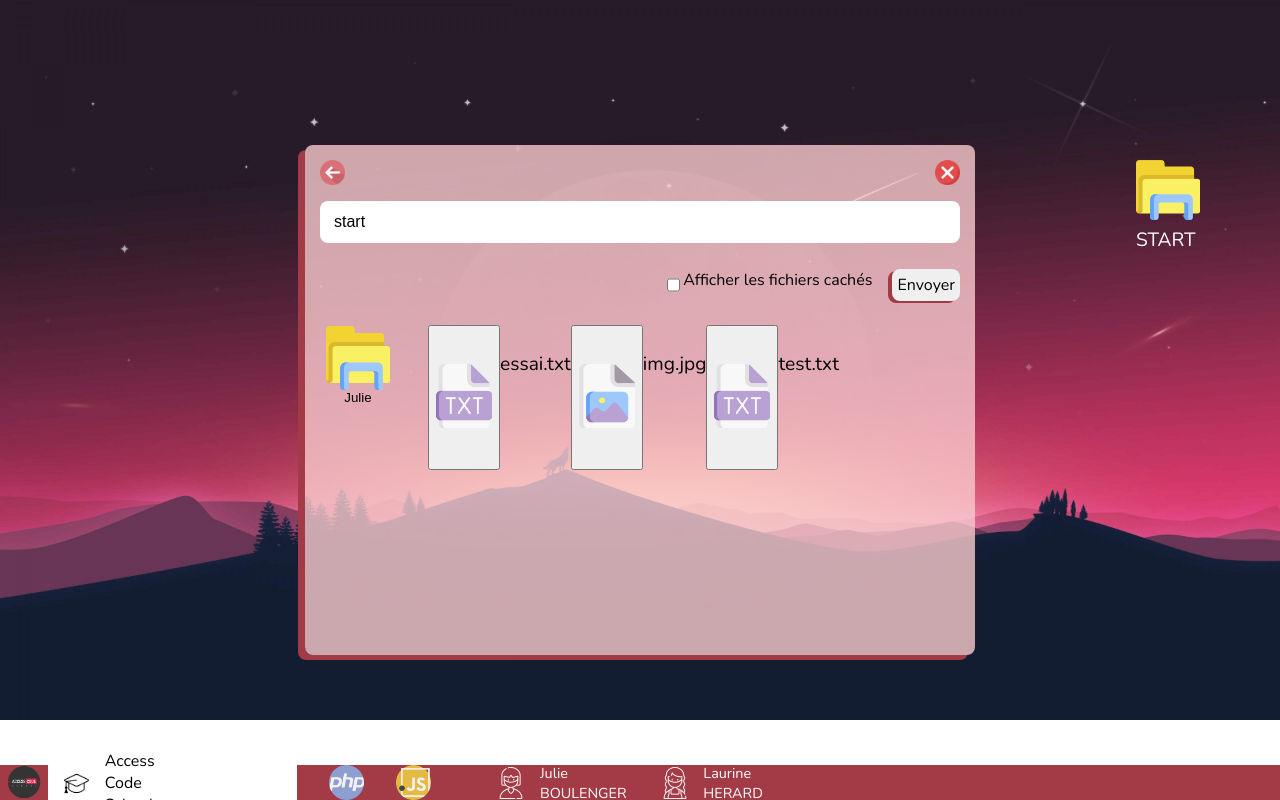
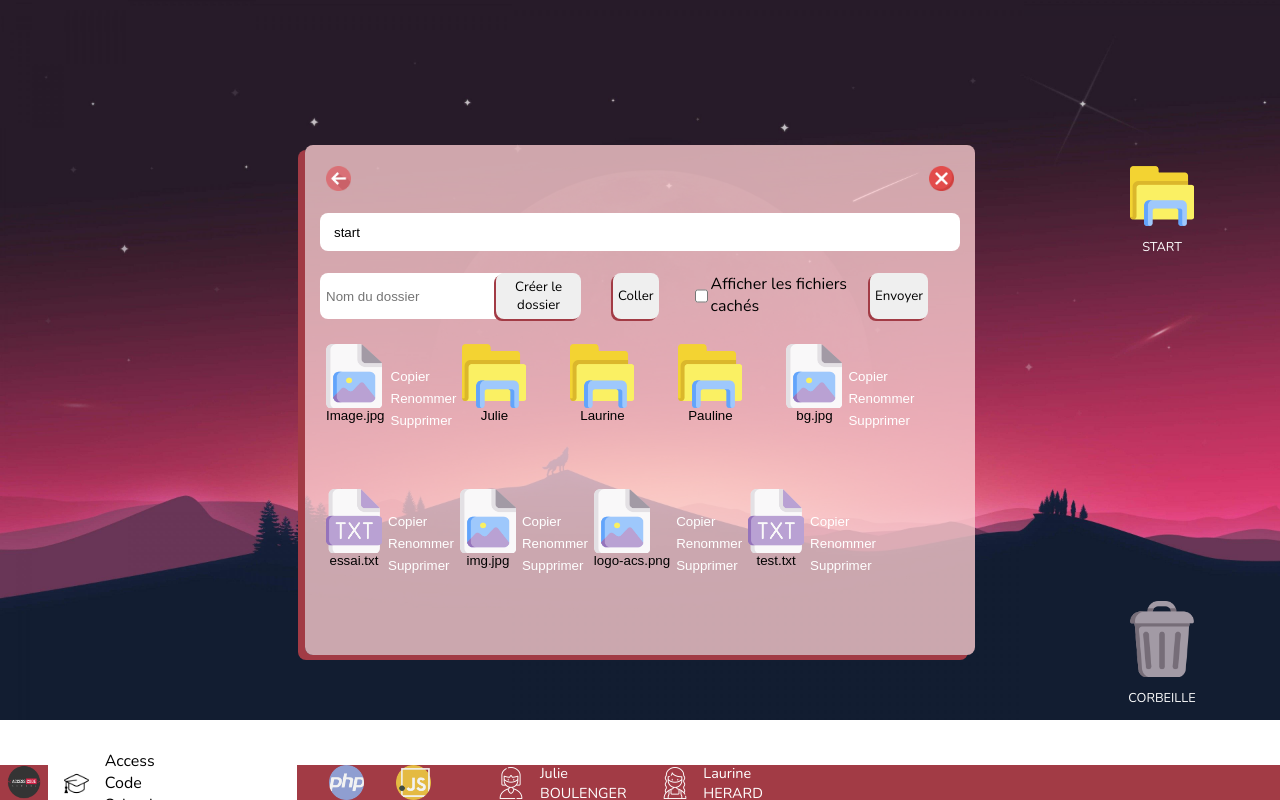
Before and after one commit to laurinehrd/files-explorer, a PHP site: page / in a window 1280 px wide. Run offline with PHP 8.4, Linux system fonts and the light colour scheme.

Commit message:
ajout fonction copier et renommer

```diff
--- a/index.php
+++ b/index.php
@@ -14,7 +14,8 @@
 
   <div class="icon_window">
       <input type="image" class="button_window" src="images/back.png" alt="icon back window" name="back">
-      <input type="image" class="button_window" onclick="closeWindow()" src="images/close.png" alt="icon close window">
+      <!-- <button type="submit" class="button_reload" name="reload"><img class="refresh" src="images/refresh.png" alt="icon refresh"></button> -->
+      <input type="image" class="button_close" onclick="closeWindow()" src="images/close.png" alt="icon close window">
   </div>
 
 
@@ -23,7 +24,7 @@
 
 <?php
 
-//echo getcwd() .'<br>';
+// echo getcwd() .'<br>';
 //echo getcwd() . DIRECTORY_SEPARATOR .'boris'. '<br>';
 
 $dir = getcwd();
@@ -95,10 +96,15 @@ echo '</form>';
 
 <br>
 
-<form class="" action="index.php" method="GET">
+<form class="barAction" action="index.php" method="GET">
+  <input type="text" name="newFolderName" placeholder="Nom du dossier">
+  <button class="button btn_creerDossier" type="submit" name="newFolder" value="newFolder">Créer le dossier</button>
+  <button class="button" type="submit" name="paste" value="paste">Coller</button>
+  <!-- <button class="button" type="submit" name="rename" value="rename">Renommer</button>
+  <button class="button" type="submit" name="delete" value="delete">Supprimer</button> -->
   <input type="checkbox" name="cache" value="coche">
   <label class="text_hide" for="cache">Afficher les fichiers cachés</label>
-  <button class="button" type="submit" name="button">Envoyer</button>
+  <button class="button btn-envoyer" type="submit" name="button">Envoyer</button>
 </form>
 
 <?php
@@ -114,6 +120,7 @@ echo '</form>';
 
 $pathfile = NULL;
 $openFile = NULL;
+$image = NULL;
 
 $files_start = scandir($path);
 
@@ -136,11 +143,18 @@ echo '<form class="form_dossier" action="index.php" method="GET">';
         // echo $pathfile;
 
         if($filetype == 'jpg' || $filetype == 'png'){
-          echo '<button type="submit" name="openImg" value="'.$pathfile.'"><img class="icon_image" src="images/image.png" alt="icone fichier image"></button>
-          <br>' .$value .'<br>';
+          echo '<button class="btn" type="submit" name="openImg" value="'.$pathfile.'">
+          <img class="icon_image" src="images/image.png" alt="icone fichier image">' .$value .'</button><br>
+          <button class="btn btn_copy" type="submit" name="copy" value="'.$pathfile.'" id="copyButton">Copier</button><br>
+          <button class="btn btn_copy" type="submit" name="rename" value="'.$value.'" id="renameButton">Renommer</button><br>
+          <button class="btn btn_copy" type="submit" name="delete" value="'.$pathfile.'" id="deleteButton">Supprimer</button>';
         }else if($filetype == 'txt'){
-          echo '<button type="submit" name="openTxt" value="'.$pathfile.'"><img class="icon_image" src="images/texte.png" alt="icone fichier texte"></button>
-          <br>' .$value .'<br>';
+          echo '<button class="btn" type="submit" name="openTxt" value="'.$pathfile.'">
+          <img class="icon_image" src="images/texte.png" alt="icone fichier texte">' .$value .'</button><br>
+          <button class="btn btn_copy" type="submit" name="copy" value="'.$pathfile.'" id="copyButton">Copier</button><br>
+          <button class="btn btn_copy" type="submit" name="rename" value="'.$pathfile.'" id="renameButton">Renommer</button><br>
+          <button class="btn btn_copy" type="submit" name="delete" value="'.$pathfile.'" id="deleteButton">Supprimer</button>';
+
         }else{
           echo '<br>' .$value .'<br>';
         }
@@ -149,14 +163,84 @@ echo '<form class="form_dossier" action="index.php" method="GET">';
   }
 echo '</form>';
 
+//ouvrir des fichiers :
 function openFile($pathfile){
-  // $openFile = fopen($pathfile, 'r');
   echo nl2br(file_get_contents($pathfile));
+}
+function openImg($pathfile){
+  var_dump($pathfile);
+  $image = $_GET['openImg'];
+  $imageIndex = explode(DIRECTORY_SEPARATOR, $image);
+  $image = array_slice($imageIndex, 4);
+  var_dump($image);
+  $image = implode(DIRECTORY_SEPARATOR, $image);
+  echo '<img src="'.$image.'">';
 }
 
 if(isset($_GET['openTxt'])){
   openFile($pathfile);
 }
+if(isset($_GET['openImg'])){
+  openImg($_GET['openImg']);
+}
+
+//copier coller fichiers :
+if(isset($_GET['copy'])){
+  $pathfile = $_GET['copy'];
+  $_SESSION['copy'] = $pathfile;
+}
+if(isset($_GET['paste'])){
+  copypaste($path);
+}
+function copypaste($path){
+  $pathfile = $_SESSION['copy'];
+  $nameCopy = explode(DIRECTORY_SEPARATOR, $pathfile);
+  $nameCopy = end($nameCopy);
+  if($pathfile == NULL){
+    echo ' ';
+  }else{
+    copy($pathfile, $path .DIRECTORY_SEPARATOR. $nameCopy);
+  }
+  $_SESSION['copy'] = NULL;
+  /*header('location : C:\wamp64\www\files-explorer\index.php');
+  Problème : Internal Server Error
+  The server encountered an internal error or misconfiguration and was unable to complete your request.
+  Après recherche : voir le fichier error log pour savoir le soucis*/
+}
+
+//création nouveau dossier :
+function newFolder($path){
+  $nameFolder = $_GET['newFolderName'];
+  if ($nameFolder == NULL){
+    echo '';
+  }else if(!is_dir($nameFolder)){
+    mkdir($nameFolder, 0777);
+  }
+}
+if(isset($_GET['newFolderName'])){
+  newFolder($path);
+}
+
+//renommer un fichier
+if(isset($_GET['rename'])){
+  $getname = $_GET['rename'];
+  echo '<form method="GET" action="index.php">
+          <input type="text" name="newName" placeholder="Nouveau nom">
+          <button class="btn-rename" type="submit">Ok</button>
+        </form>';
+  $_SESSION['rename'] = $getname;
+}
+if(isset($_GET['newName'])){
+  $oldname = $_SESSION['rename'];
+  $newname = $_GET['newName'];
+  if($oldname == NULL || $newname == NULL){
+    echo '';
+  }else{
+    rename($oldname,$newname);
+  }
+  $_SESSION['rename'] = NULL;
+}
+
 
 
  ?>
@@ -169,7 +253,11 @@ if(isset($_GET['openTxt'])){
 <div class="start">
   <input onclick="openWindow()" id="start" type="image" src="images/folder.png" alt="icon folder">
   <p class="p_start">START</p>
+</div>
 
+<div class="basket">
+  <input type="image" src="images/delete.png" alt="icon basket">
+  <p class="p_start">CORBEILLE</p>
 </div>
 
 
--- a/main.css
+++ b/main.css
@@ -3,7 +3,7 @@ body {
   background-repeat: no-repeat;
   background-size: cover;
   font-family: 'Nunito', sans-serif;
-  font-size: 1.2rem;
+  font-size: 1rem;
 }
 .window {
   width: 50%;
@@ -19,9 +19,23 @@ body {
   border-radius: 8px;
   padding: 15px;
   box-shadow: -7px 5px 0px #A23B45;
+  overflow: scroll;
 }
-.button_window{
+::-webkit-scrollbar {
+  width: 8px;
+  height: 0px; /*scroll barre du bas*/
+  background: rgba(249, 202, 206, 0.8);
+}
+::-webkit-scrollbar-corner { /*angle du coin */
+  background: rgba(249, 202, 206, 0.8);
+}
+::-webkit-scrollbar-thumb { /*barre de défilement*/
+  background: #A23B45;
+  border-radius: 8px;
+}
 
+img{
+  /* margin-bottom: 0.5rem; */
 }
 .icon_window{
   display: flex;
@@ -30,9 +44,17 @@ body {
 }
 .icon_window input {
   width : 25px;
-  /* filter: invert(10%); */
 }
-
+/* .button_reload{
+  border: none;
+  background-color: transparent;
+  cursor: pointer;
+} */
+.refresh{
+  width: 20px;
+  filter: invert(40%);
+  display: flex;
+}
 .breadcrumbs {
   background-color: white;
   border-radius: 8px;
@@ -41,27 +63,34 @@ body {
 }
 
 .button {
-  margin-left: 20px;
   border-radius: 8px;
   border: none;
   padding: 5px;
+  margin-right: 2rem;
   font-family: 'Nunito', sans-serif;
-  box-shadow: -4px 2px 0 #A23B45;
-  font-size: 1rem;
+  box-shadow: -2px 2px 0 #A23B45;
   cursor: pointer;
 }
-.text_hide {
-  font-size: 1rem;
+.btn-envoyer{
+  margin-left: 0.5rem;
 }
-form {
+.barAction{
   display: flex;
-  justify-content: flex-end;
+  justify-content: center;
+}
+input{
+  border-radius: 8px;
+  border : none;
+  padding: 6px;
+}
+.btn_creerDossier{
+  margin-left: -0.8rem;
+  /* box-shadow: none; */
 }
 a {
   text-decoration: none;
   color: black;
 }
-
 
 .bar_outils {
   background-color: #A23B45;
@@ -76,7 +105,6 @@ a {
   width: 35px;
 }
 .acs{
-  font-size: 1rem;
   display: flex;
   align-items: center;
   margin-left: 0.4rem;
@@ -136,15 +164,25 @@ a {
 .p_start{
   color: white;
   margin-top: 0;
+  font-size: 0.8rem;
+  text-align: center;
 }
 .start input{
+  width: 4rem;
+}
+.basket{
+  position: absolute;
+  bottom: 10vh;
+  right: 10vh;
+}
+.basket input{
   width: 4rem;
 }
 
 .form_dossier{
   margin-top: 1.5rem;
   display: flex;
-  justify-content: flex-start;
+  flex-wrap: wrap;
 }
 .img_folder{
   width: 4rem;
@@ -163,7 +201,6 @@ a {
   border: none;
   background-color: transparent;
   cursor: pointer;
-  font-size: 1rem;
 }
 .button_ariane:hover{
   background-color: #A23B45;
@@ -174,3 +211,14 @@ a {
   width: 3.5rem;
   height: 4rem;
 }
+.btn{
+border: none;
+background-color: transparent;
+cursor: pointer;
+display: grid;
+margin-bottom: 4rem;
+}
+.btn_copy{
+  display: contents;
+  color: white;
+}
--- /dev/null
+++ b/start/Laurine/test.txt
@@ -0,0 +1,3 @@
+Coucou
+
+Julie
```
Also changed, not shown: images/refresh.png (added), start/Image.jpg (added), start/Laurine/logo-acs.png (added), start/Pauline/img.jpg (added), start/bg.jpg (added), start/logo-acs.png (added).
